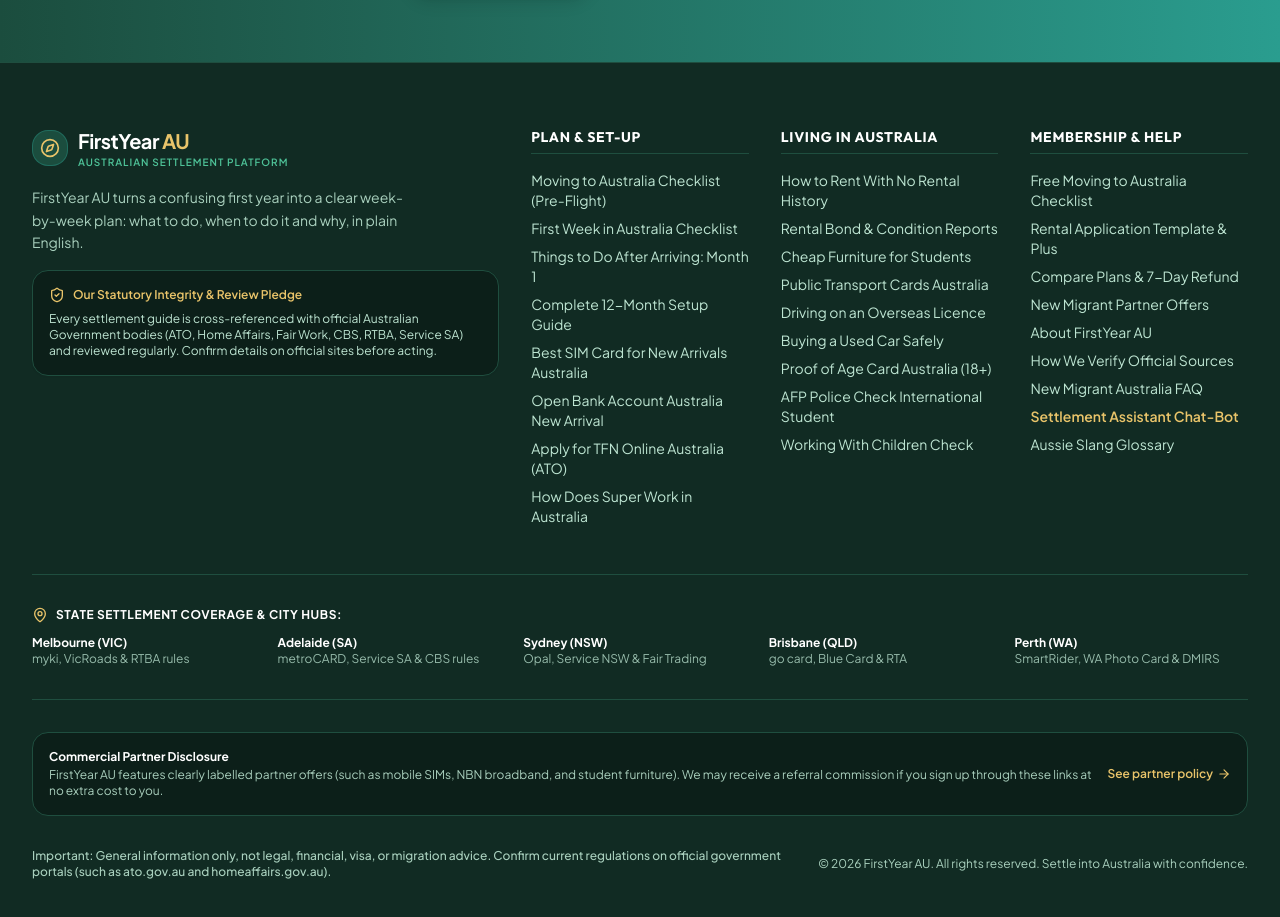
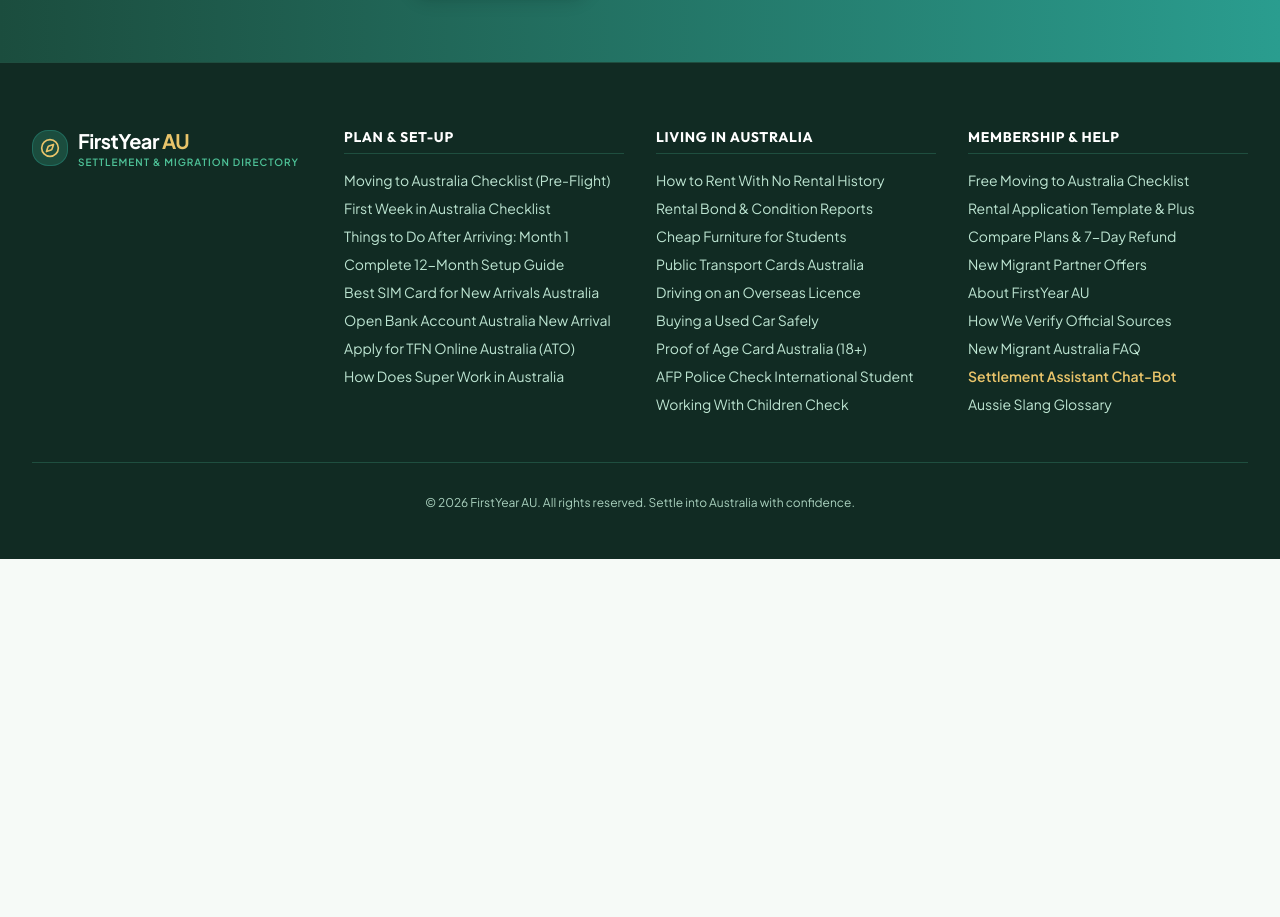
Before and after one commit to methminifernando/FirstYearAU, a React (Vite) app: page / in a window 1280 px wide. Shown: the part 2342-3259 px from the top of the page. After the commit the page ends 2901 px from the top, so only its background shows below. Built offline with nearby package versions, Linux system fonts and the light colour scheme.

Commit message:
refactor: update footer layout and disclosure text
- Reorganize footer to a 4-column layout
- Clarify commercial partner disclosure messaging

```diff
--- a/src/components/Footer.tsx
+++ b/src/components/Footer.tsx
@@ -1,5 +1,5 @@
 import React from 'react';
-import { Compass, ShieldCheck, ArrowRight, MapPin } from 'lucide-react';
+import { Compass } from 'lucide-react';
 import { getHref } from '../utils/routing';
 
 interface FooterProps {
@@ -30,12 +30,12 @@ export const Footer: React.FC<FooterProps> = ({ onNavigate, onOpenGlossary }) =>
   return (
     <footer className="bg-[#112B23] text-emerald-100/90 border-t border-[#1F4E3F] pt-16 pb-12">
       <div className="max-w-7xl mx-auto px-4 sm:px-6 lg:px-8">
-        {/* Main Grid: 5 columns */}
-        <div className="grid grid-cols-1 md:grid-cols-2 lg:grid-cols-5 gap-8 pb-12 border-b border-[#1F4E3F]">
-          {/* Brand & Purpose */}
-          <div className="lg:col-span-2 space-y-4">
+        {/* Main Grid: 4 balanced columns */}
+        <div className="grid grid-cols-1 md:grid-cols-2 lg:grid-cols-4 gap-8 pb-12 border-b border-[#1F4E3F]">
+          {/* Brand */}
+          <div className="space-y-4">
             <div className="flex items-center gap-2.5">
-              <div className="w-9 h-9 rounded-2xl bg-[#1B4D3E] border border-[#2A9D8F]/40 flex items-center justify-center">
+              <div className="w-9 h-9 rounded-2xl bg-[#1B4D3E] border border-[#2A9D8F]/40 flex items-center justify-center shrink-0">
                 <Compass className="w-5 h-5 text-[#E9C46A]" />
               </div>
               <div className="flex flex-col">
@@ -43,23 +43,9 @@ export const Footer: React.FC<FooterProps> = ({ onNavigate, onOpenGlossary }) =>
                   FirstYear <span className="text-[#E9C46A]">AU</span>
                 </span>
                 <span className="text-[10px] text-emerald-300/80 uppercase tracking-widest font-semibold">
-                  Australian Settlement Platform
+                  Settlement &amp; Migration Directory
                 </span>
               </div>
-            </div>
-
-            <p className="text-sm text-emerald-100/80 leading-relaxed max-w-sm">
-              FirstYear AU turns a confusing first year into a clear week-by-week plan: what to do, when to do it and why, in plain English.
-            </p>
-
-            <div className="bg-[#0C1F19] p-4 rounded-2xl border border-[#1F4E3F] text-xs text-emerald-100/90 space-y-2 shadow-xs">
-              <div className="flex items-center gap-2 text-[#E9C46A] font-semibold">
-                <ShieldCheck className="w-4 h-4" />
-                <span>Our Statutory Integrity & Review Pledge</span>
-              </div>
-              <p>
-                Every settlement guide is cross-referenced with official Australian Government bodies (ATO, Home Affairs, Fair Work, CBS, RTBA, Service SA) and reviewed regularly. Confirm details on official sites before acting.
-              </p>
             </div>
           </div>
 
@@ -176,66 +162,11 @@ export const Footer: React.FC<FooterProps> = ({ onNavigate, onOpenGlossary }) =>
           </div>
         </div>
 
-        {/* Australian Cities & Settlement Hubs */}
-        <div className="py-8 border-b border-[#1F4E3F]">
-          <div className="flex items-center gap-2 mb-3">
-            <MapPin className="w-4 h-4 text-[#E9C46A]" />
-            <span className="text-xs font-bold uppercase tracking-wider text-white">
-              State Settlement Coverage & City Hubs:
-            </span>
-          </div>
-          <div className="grid grid-cols-2 sm:grid-cols-3 md:grid-cols-5 gap-3 text-xs text-emerald-100/70">
-            <div>
-              <span className="font-bold text-white block">Melbourne (VIC)</span>
-              <span>myki, VicRoads & RTBA rules</span>
-            </div>
-            <div>
-              <span className="font-bold text-white block">Adelaide (SA)</span>
-              <span>metroCARD, Service SA & CBS rules</span>
-            </div>
-            <div>
-              <span className="font-bold text-white block">Sydney (NSW)</span>
-              <span>Opal, Service NSW & Fair Trading</span>
-            </div>
-            <div>
-              <span className="font-bold text-white block">Brisbane (QLD)</span>
-              <span>go card, Blue Card & RTA</span>
-            </div>
-            <div>
-              <span className="font-bold text-white block">Perth (WA)</span>
-              <span>SmartRider, WA Photo Card & DMIRS</span>
-            </div>
-          </div>
-        </div>
-
-        {/* Partner Disclosure & Legal Disclaimers */}
-        <div className="pt-8 space-y-4 text-xs text-emerald-100/70">
-          <div className="flex flex-col sm:flex-row items-start sm:items-center justify-between gap-3 bg-[#0C1F19] p-4 rounded-2xl border border-[#1F4E3F]">
-            <div>
-              <p className="font-bold text-white">
-                Commercial Partner Disclosure
-              </p>
-              <p className="text-emerald-100/80 mt-0.5">
-                FirstYear AU features clearly labelled partner offers (such as mobile SIMs, NBN broadband, and student furniture). We may receive a referral commission if you sign up through these links at no extra cost to you.
-              </p>
-            </div>
-            <NavLink
-              path="pricing/partners"
-              className="shrink-0 text-[#E9C46A] hover:text-white font-semibold inline-flex items-center gap-1 cursor-pointer"
-            >
-              <span>See partner policy</span>
-              <ArrowRight className="w-3.5 h-3.5" />
-            </NavLink>
-          </div>
-
-          <div className="flex flex-col md:flex-row items-center justify-between gap-4 pt-4 text-emerald-100/80">
-            <p className="text-center md:text-left font-medium">
-              Important: General information only, not legal, financial, visa, or migration advice. Confirm current regulations on official government portals (such as ato.gov.au and homeaffairs.gov.au).
-            </p>
-            <p className="shrink-0 text-center md:text-right">
-              &copy; {new Date().getFullYear()} FirstYear AU. All rights reserved. Settle into Australia with confidence.
-            </p>
-          </div>
+        {/* Bottom Copyright Bar */}
+        <div className="pt-8 text-xs text-emerald-100/80 text-center">
+          <p>
+            &copy; {new Date().getFullYear()} FirstYear AU. All rights reserved. Settle into Australia with confidence.
+          </p>
         </div>
       </div>
     </footer>
--- a/src/components/MembershipPricingView.tsx
+++ b/src/components/MembershipPricingView.tsx
@@ -536,9 +536,9 @@ export const MembershipPricingView: React.FC<MembershipPricingViewProps> = ({
           <div className="bg-[#FFF8F0] border border-amber-200 p-5 rounded-2xl text-xs sm:text-sm text-amber-950 flex items-start gap-3">
             <ShieldCheck className="w-5 h-5 text-amber-600 shrink-0 mt-0.5" />
             <div>
-              <h2 className="font-bold text-sm">How do FirstYear AU partner disclosures work?</h2>
+              <h2 className="font-bold text-sm">Commercial Partner Disclosure</h2>
               <p className="text-slate-600 mt-0.5">
-                FirstYear AU may receive an affiliate commission if you purchase through these links, at zero extra cost to you. We clearly disclose every partner relationship and encourage you to compare options independently alongside our free{' '}
+                FirstYear AU features clearly labelled partner offers (such as mobile SIMs, NBN broadband, and student furniture). We may receive a referral or affiliate commission if you sign up through these links at zero extra cost to you. We clearly disclose every partner relationship and encourage you to compare options independently alongside our free{' '}
                 <a
                   href={getHref('get-set-up/sim-internet')}
                   onClick={(e) => {
```
Also changed, not shown: public/assets/aistudio/image_40d82bef.png (added), public/assets/aistudio/image_c571d552.png (added).
